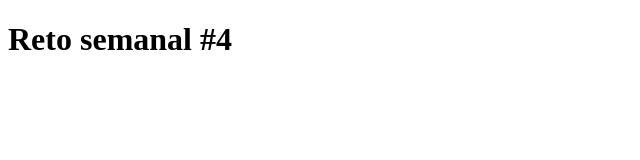
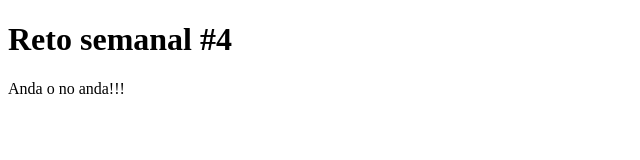
Before and after one commit to MarceloAPuppio/summer-reto4, a plain HTML site: page public/index.html in a window 1280 px wide. Shown: the whole page, without its empty margins (0-640 px from the left). Drawn offline with Linux system fonts and the light colour scheme.

Commit message:
Prueba desde vsc

```diff
--- a/public/index.html
+++ b/public/index.html
@@ -7,5 +7,6 @@
 </head>
 <body>
     <h1>Reto semanal #4</h1>
+     <p>Anda o no anda!!!</p>
 </body>
 </html>
```
